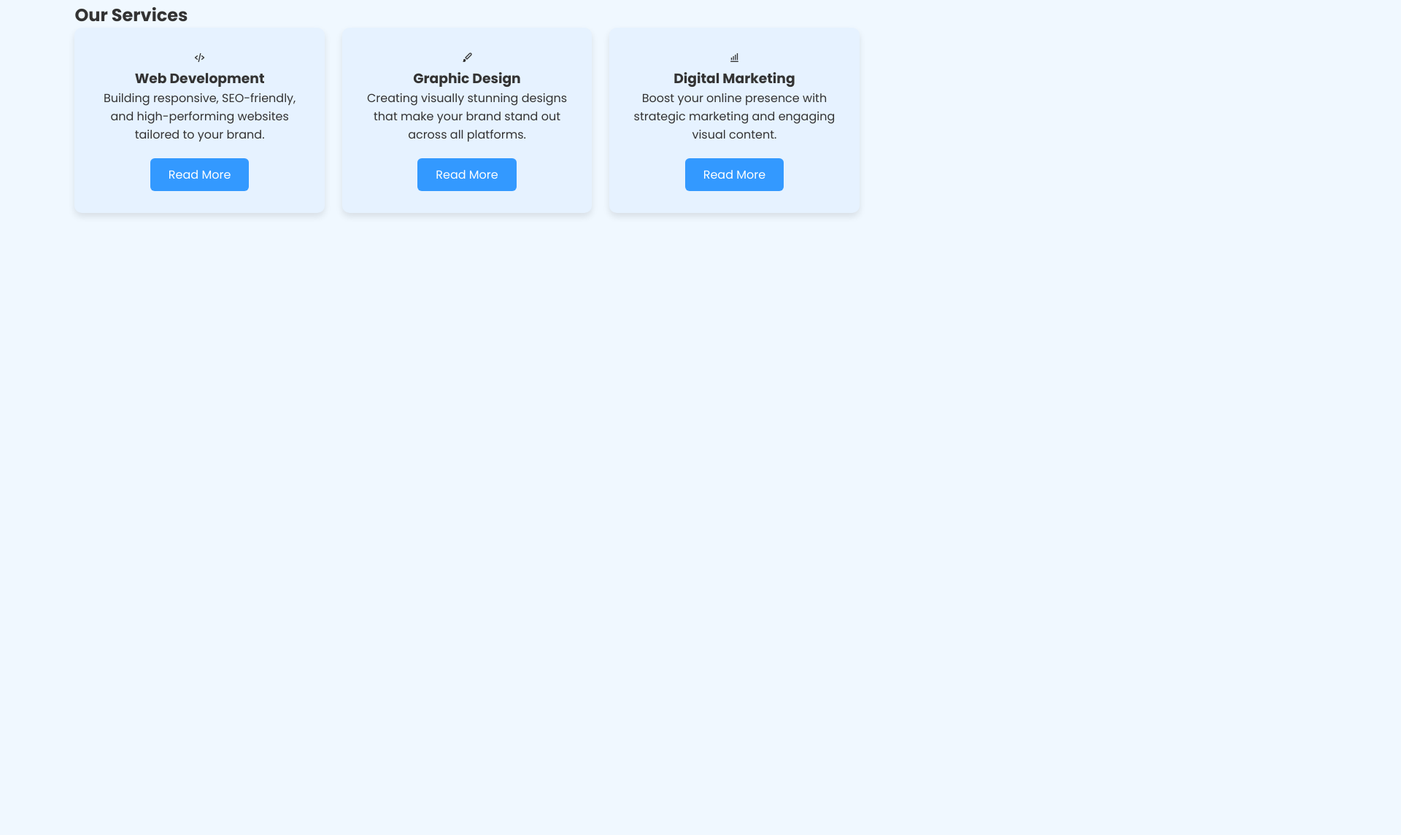
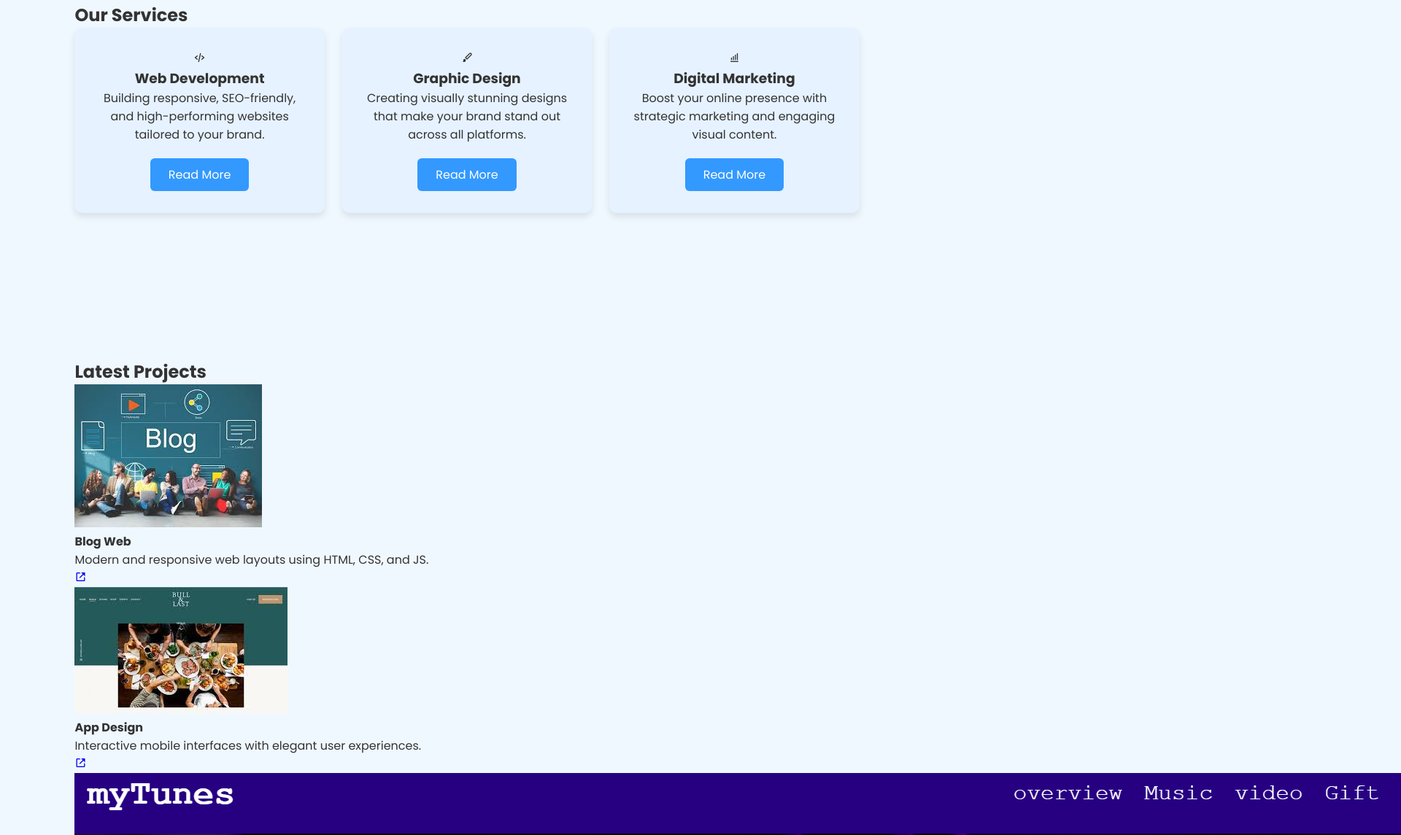
Before and after one commit to Minahiliqbal12/portoflio-1, a plain HTML site: page index.html in a window 1280 px wide. Shown: the part 1304-2449 px from the top of the page at 73% size, 1920 px wide, since content can reach past the window. Before the commit the page ends 1696 px from the top, so only its background shows below. Drawn offline with nearby package versions, Linux system fonts and the light colour scheme.

Commit message:
refine project card design and spacing

```diff
--- a/index.html
+++ b/index.html
@@ -107,5 +107,35 @@
         </div>
       </div>
     </section>
+    <!-- Portfolio Section -->
+
+    <section class="portfolio" id="portfolio">
+      <h2 class="heading">Latest <span>Projects</span></h2>
+      <div class="portfolio-container">
+        <div class="portfolio-box">
+          <img src="images/blog.jpg" alt="Project 1" />
+          <div class="portfolio-layer">
+            <h4>Blog Web</h4>
+            <p>Modern and responsive web layouts using HTML, CSS, and JS.</p>
+            <a href="#"><i class="bx bx-link-external"></i></a>
+          </div>
+        </div>
+        <div class="portfolio-box">
+          <img src="images/resturant.jpg" alt="Project 2" />
+          <div class="portfolio-layer">
+            <h4>App Design</h4>
+            <p>Interactive mobile interfaces with elegant user experiences.</p>
+            <a href="#"><i class="bx bx-link-external"></i></a>
+          </div>
+        </div>
+        <div class="portfolio-box">
+          <img src="images/music.png" alt="Project 3" />
+          <div class="portfolio-layer">
+            <h4>Music</h4>
+            <p>music website is a digital platform where users can stream</p>
+            <a href="#"><i class="bx bx-link-external"></i></a>
+          </div>
+        </div>
+
   </body>
 </html>
```
